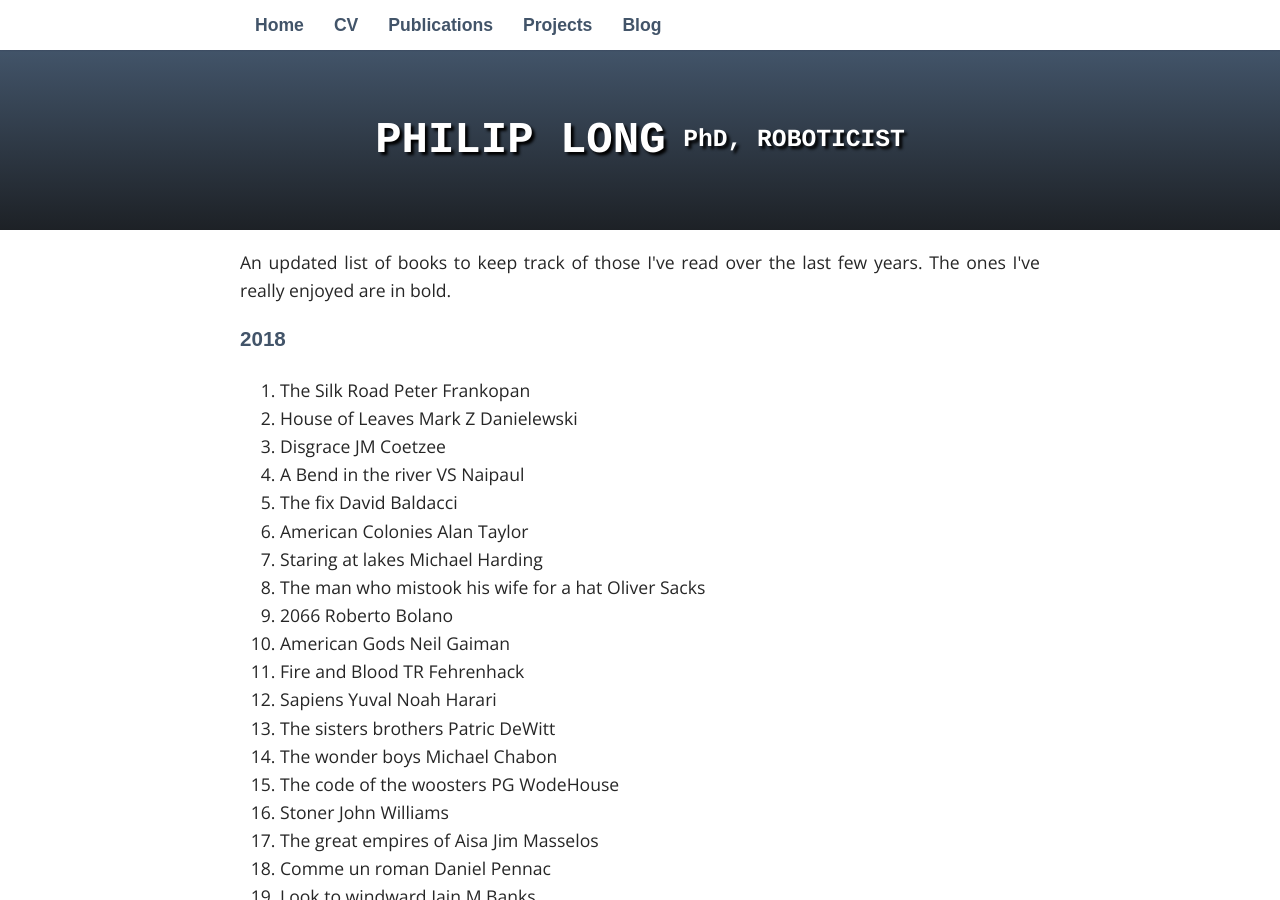
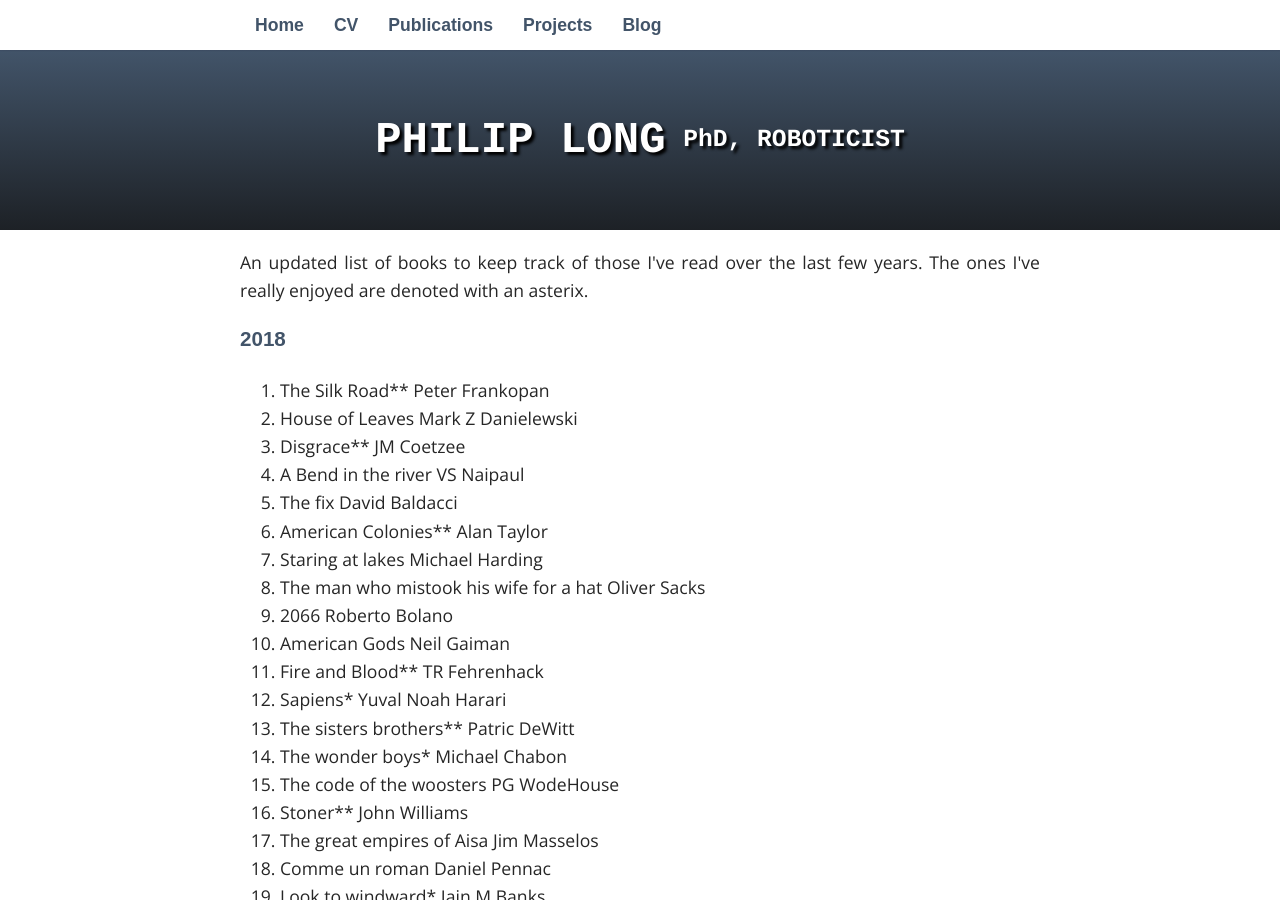
Before and after one commit to philip-long/philip-long.github.io, a Jekyll site: the page built from _posts/2018-12-29-Books.md, in a window 1280 px wide and 900 px high. Built offline with Jekyll 4.4.1, drawn with Linux system fonts in a browser that asks for light colours; nearby versions of some CDN libraries; some web fonts are replaced; library files that are not in the unit come from our copies; some of the changed text lies outside the part shown.

Commit message:
Update 2018-12-29-Books.md

```diff
--- a/_posts/2018-12-29-Books.md
+++ b/_posts/2018-12-29-Books.md
@@ -8,31 +8,31 @@ category: [ Books]
 
 
 <p>
-    An updated list of books to keep track of those I've read over the last few years. The ones I've really enjoyed are in bold.
+    An updated list of books to keep track of those I've read over the last few years. The ones I've really enjoyed are denoted with an asterix.
 </p>
 
 <h3> 2018</h3>
 <ol>
-<li> 	 The Silk Road  Peter Frankopan </li>
+<li> 	 The Silk Road**  Peter Frankopan </li>
 <li>  House of Leaves  Mark Z Danielewski </li>
-<li>  Disgrace  JM Coetzee </li>
+<li>  Disgrace**  JM Coetzee </li>
 <li>  A Bend in the river  VS Naipaul </li>
 <li>  The fix  David Baldacci </li>
-<li>  American Colonies   Alan Taylor </li>
+<li>  American Colonies**   Alan Taylor </li>
 <li>  Staring at lakes   Michael Harding </li>
 <li>  The man who mistook his wife for a hat   Oliver Sacks</li>
 <li>  2066  Roberto Bolano</li>
 <li>  American Gods  Neil Gaiman </li>
-<li>  Fire and Blood  TR Fehrenhack </li>
-<li>  Sapiens  Yuval Noah Harari </li>
-<li>  The sisters brothers  Patric DeWitt </li>
-<li>  The wonder boys  Michael Chabon</li>
+<li>  Fire and Blood**  TR Fehrenhack </li>
+<li>  Sapiens*  Yuval Noah Harari </li>
+<li>  The sisters brothers**  Patric DeWitt </li>
+<li>  The wonder boys*  Michael Chabon</li>
 <li>  The code of the woosters  PG WodeHouse
-<li>  Stoner  John Williams </li>
+<li>  Stoner**  John Williams </li>
 <li>  The great empires of Aisa  Jim Masselos
 <li>  Comme un roman  Daniel Pennac</li>
-<li>  Look to windward  Iain M Banks</li>
-<li>  Guns Germs and Steel  Jared Diamon</li>
+<li>  Look to windward*  Iain M Banks</li>
+<li>  Guns Germs and Steel*  Jared Diamon</li>
 </ol>
 
 
@@ -41,24 +41,24 @@ category: [ Books]
 
 <h3> 2017</h3>
 <ol>
-<li> 	 The Sellout  Paul Beatty </li>
+<li> 	 The Sellout**  Paul Beatty </li>
 <li> 	 Spring Snow  Yukio Mishima </li>
 <li> 	 The once and future king  TH White </li>
-<li> 	 Fifteen decisive battles of the world  Edward Creasy </li>
-<li> 	 If this is a man  Primo Levi </li>
+<li> 	 Fifteen decisive battles of the world*  Edward Creasy </li>
+<li> 	 If this is a man***  Primo Levi </li>
 <li> 	 The truce  Primo Levi </li>
-<li> 	 Sabbath's theatre  Philip Roth </li>
-<li> 	 Empire Falls  Richard Russo </li>
+<li> 	 Sabbath's theatre*  Philip Roth </li>
+<li> 	 Empire Falls*  Richard Russo </li>
 <li> 	 Blackwater  Joyce Carol Oates </li>
 <li> 	 Stranger in a strange land  Robert Heinlein </li>
-<li> 	 The glorious cause  Robert MiddleKauf </li>
+<li> 	 The glorious cause**  Robert MiddleKauf </li>
 <li> 	 A personal Anthology  Borges </li>
-<li> 	 Rabbit, run  John Updike </li>
-<li> 	 Revolutionary Road  Richard Yates </li>
+<li> 	 Rabbit, run*  John Updike </li>
+<li> 	 Revolutionary Road***  Richard Yates </li>
 <li> 	 Underworld  Don DeLillo </li>
-<li> 	 Battle Cry for Freedom  James McPherson </li>
+<li> 	 Battle Cry for Freedom*  James McPherson </li>
 <li> 	 Accordion Crimes  Annie Proulx </li>
-<li> 	 Bonfire of the vanities  Tom Wolfe </li>
+<li> 	 Bonfire of the vanities**  Tom Wolfe </li>
 <li> 	 Autumn in the heavenly Kingdom  Stephen Platt </li>
 <li> 	 India, a History  John Keay </li>
 <li> 	 The old devils  Kingsley Amis </li>
@@ -68,18 +68,18 @@ category: [ Books]
 
 <h3> 2016</h3>
 <ol>
-<li> 	 The Bell Jar  Sylvia Plath </li>
+<li> 	 The Bell Jar***  Sylvia Plath </li>
 <li> 	 The Sea  John Bannville </li>
 <li> 	 Letters to a young Poet  Rainer Maria Rilke </li>
-<li> 	 Limonov  Emmanuel Carrére </li>
+<li> 	 Limonov*  Emmanuel Carrére </li>
 <li> 	 The Robber Bride  Margaret Atwood </li>
 <li> 	 Frederick the great  Nancy Mitford </li>
 <li> 	 The Year of Magical Thinking  Joan Didion </li>
 <li> 	 Socrates Defence  Plato </li>
 <li> 	 The Shock Doctrine  Naomi Klein </li>
-<li> 	 The burried giant  Kazuo Ishiguro </li>
+<li> 	 The burried giant*  Kazuo Ishiguro </li>
 <li> 	 H is for hawk  Helen MacDonald </li>
-<li> 	 Ghostwritten  David Mitchell </li>
+<li> 	 Ghostwritten*  David Mitchell </li>
 <li> 	 Golden egg  Donna Leon </li>
 <li> 	 Canada  Richard Ford </li>
 <li> 	 Flashboys  Michael Lewis </li>
@@ -139,44 +139,44 @@ category: [ Books]
 <h3> 2014</h3>
 <ol>
 <li> 		 Zlatan Imbrahimovic	    Zlatan Imbrahimovic     </li>
-<li> 		 Infinite Jest	    David Foster Wallace     </li>
+<li> 		 Infinite Jest***	    David Foster Wallace     </li>
 <li> 		 Monster Island	   David Wellington     </li>
 <li> 		 A little history of the world	  Eh gombrich     </li>
 <li> 		 Le Petit Prince	  Antoine de Saint Exupéry     </li>
-<li> 		 As i lay dying	   William Faulkner     </li>
+<li> 		 As i lay dying***	   William Faulkner     </li>
 <li> 		 North Korea Undercover	   John Sweeney     </li>
 <li> 		 Le cinquieme temoin	   Michael Connelly     </li>
-<li> 		 Never let me go  	Kazuo Ishiguro     </li>
+<li> 		 Never let me go***  	Kazuo Ishiguro     </li>
 <li> 		 Consider Phlebas	   Iain M banks     </li>
-<li> 		 The Gathering	  Anne Enright     </li>
+<li> 		 The Gathering*	  Anne Enright     </li>
 <li> 		 The Communist Manifesto	  Karl Marx Friedriech Engels      </li>
 <li> 		 An essay on the principle of Population  Thomas Robert Malthus     </li>
 <li> 		 The sirens of Titan	  Kurt Vonnegut     </li>
-<li> 		 The unbearable lightness of being   Milan Kundera     </li>
+<li> 		 The unbearable lightness of being*   Milan Kundera     </li>
 <li> 		 Marius	    Marcel Pagnol     </li>
-<li> 		 Starship Troopers	    Robert A Heinlein     </li>
+<li> 		 Starship Troopers*	    Robert A Heinlein     </li>
 <li> 		 Manuscript found in Accra	    Paulo Coelho      </li>
 <li> 		 Mémoires du général baron de Marbot I	 Jean Marbot     </li>
 <li> 		 The man who was Thursday	  G K Chesterton     </li>
-<li> 		 Pnin	  Vladimir Nabokov     </li>
+<li> 		 Pnin**	  Vladimir Nabokov     </li>
 <li> 		 The call of the wild	  Jack London     </li>
 <li> 		 The thirty years war	 CV Wedgwood     </li>
 <li> 		 Blood for Blood	  William Henry     </li>
 <li> 		 Salt Sugar Fat	 Michael Moss     </li>
 <li> 		 Mémoires du général baron de Marbot II	     </li>
 <li> 		 The Iron Heel	  Jack London     </li>
-<li> 		 Portnoy's Complaint	  Philip Roth     </li>
+<li> 		 Portnoy's Complaint***	  Philip Roth     </li>
 <li> 		 The trouble with men	  Sean     </li>
 <li> 	       The diary of a nobody	  George Grossmith and Weedon Grossmith     </li>
 <li> 		 Neuromancer	  William Gibson     </li>
 <li> 		 To Kill a Mockingbird	  harper lee     </li>
-<li> 		 Crome Yellow	  Adolphus Huxley     </li>
+<li> 		 Crome Yellow*	  Adolphus Huxley     </li>
 <li> 		 Do androids dream of electric sheep	  Philip K Dick     </li>
 <li> 		 The long goode	   Raymond Chandler     </li>
 <li> 		 Breakfast of Champions	  Kurt Vonnegut     </li>
-<li> 		 David Copperfield	  Charles Dickens     </li>
+<li> 		 David Copperfield*	  Charles Dickens     </li>
 <li> 		 Siddhartha	  Hermann Hesse     </li>
-<li> 		 Cat's Eye	  Margaret Atwood     </li>
+<li> 		 Cat's Eye***	  Margaret Atwood     </li>
 <li> 		 The Open Source Everything Manifesto	 Robert David Steele     </li>
 <li> 		 The real life of Sebastian Knight	  Vladmir Nabokov     </li>
 <li> 		 A pale view of the hills	  Kazuo Ishiguro     </li>
@@ -184,8 +184,8 @@ category: [ Books]
 <li> 		 The end of the affair	  Graham Greene      </li>
 <li> 		 The ragged-trousered philanthropists	  Robert Tressell     </li>
 <li> 		 The Scarlet Letter	   Nathaniel Hawthorne     </li>
-<li> 		 The handmaid's tale	   Magaret Atwood     </li>
-<li> 		 Money	   Martin Amis    </li>
+<li> 		 The handmaid's tale**	   Magaret Atwood     </li>
+<li> 		 Money*	   Martin Amis    </li>
 <li> 		 Waiting for Godot	   Samuel Beckett    </li>
 <li> 		 The Room	    Hubert Sel, Jr    </li>
 <li> 		 Chess	   Stefan Zweig  </li>
```
Also changed, not shown: other parts of _posts/2018-12-29-Books.md (+17 -17 lines).
